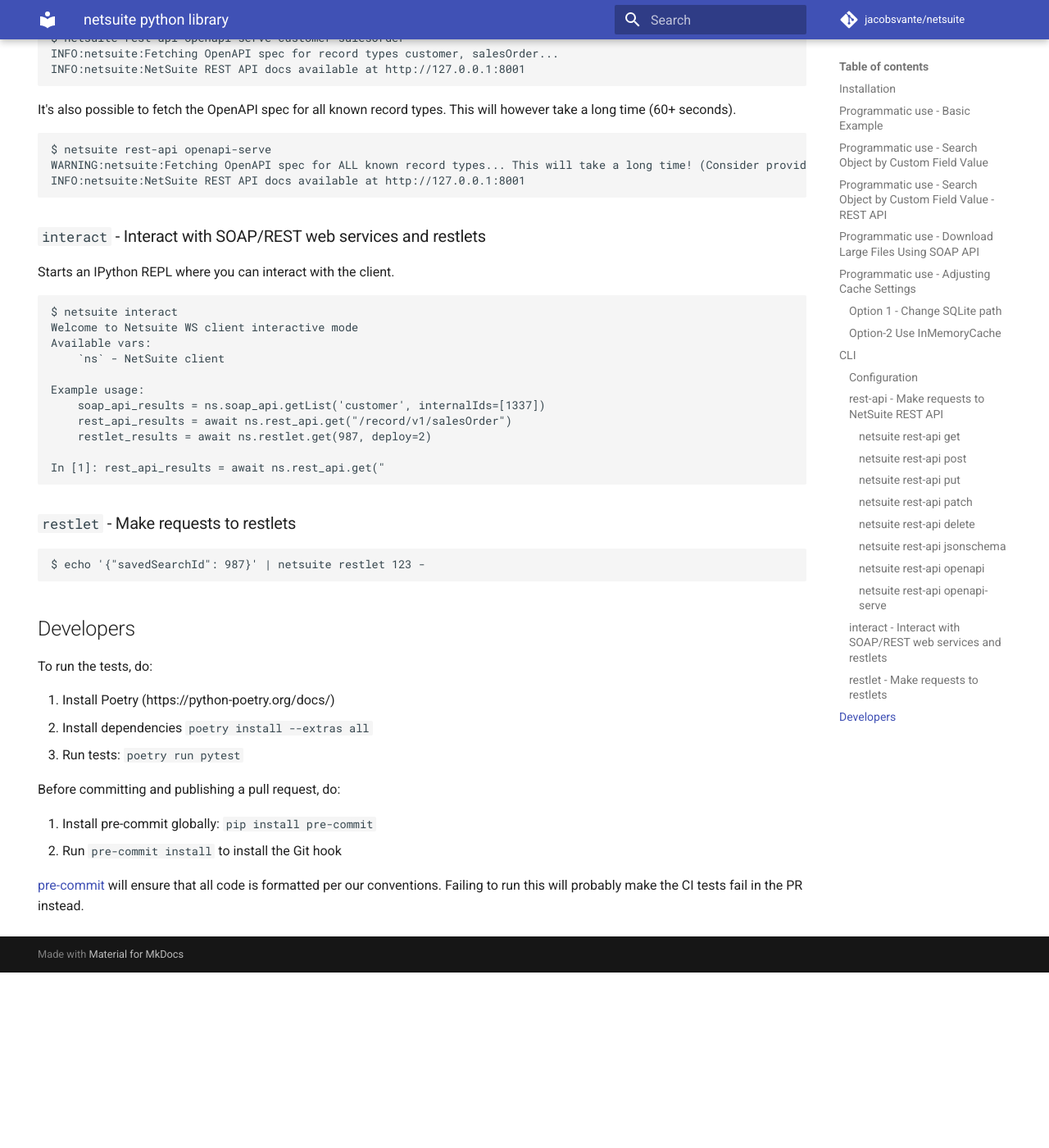
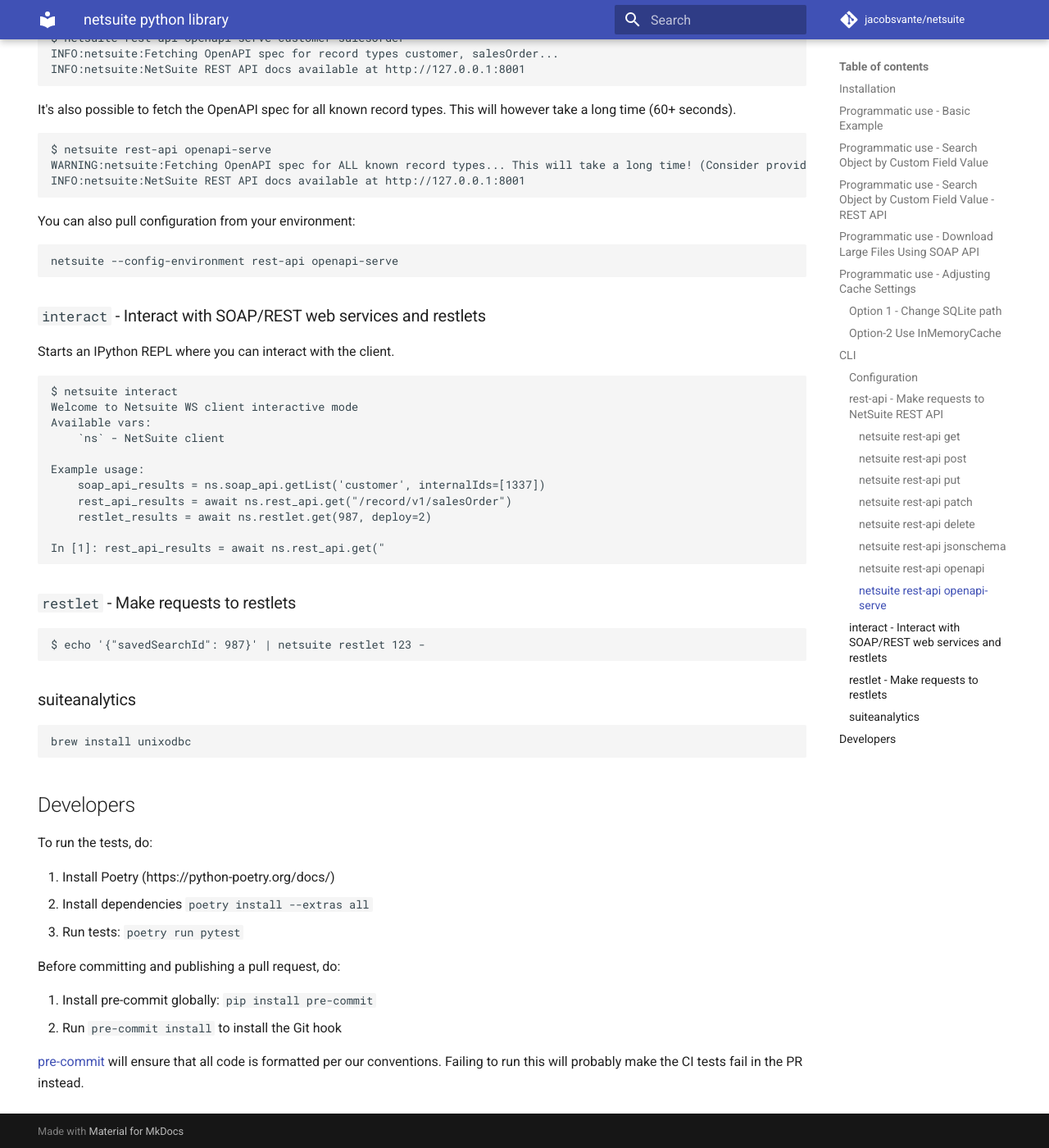
Before and after one commit to jacobsvante/netsuite, an MkDocs documentation site: the page built from docs/index.md, in a window 1280 px wide and 1400 px high, scrolled down 5842 px. Shown: the whole window at 82% size. Built offline with MkDocs 1.6.1 and Material for MkDocs 9.7.7, drawn with Linux system fonts in a browser that asks for light colours; comment, search, counter and statistics services are not loaded; before the commit the page ends 7028 px from its top, so only the background shows below that.

Commit message:
docs: minor documentation improvements

````diff
--- a/docs/index.md
+++ b/docs/index.md
@@ -294,6 +294,11 @@
 INFO:netsuite:NetSuite REST API docs available at http://127.0.0.1:8001
 ```
 
+You can also pull configuration from your environment:
+
+```shell
+netsuite --config-environment rest-api openapi-serve
+```
 
 ### `interact` - Interact with SOAP/REST web services and restlets
 
@@ -320,6 +325,12 @@
 $ echo '{"savedSearchId": 987}' | netsuite restlet 123 -
 ```
 
+### suiteanalytics
+
+```
+brew install unixodbc
+```
+
 ## Developers
 
 To run the tests, do:
````
Also changed, not shown: 1 other file.
